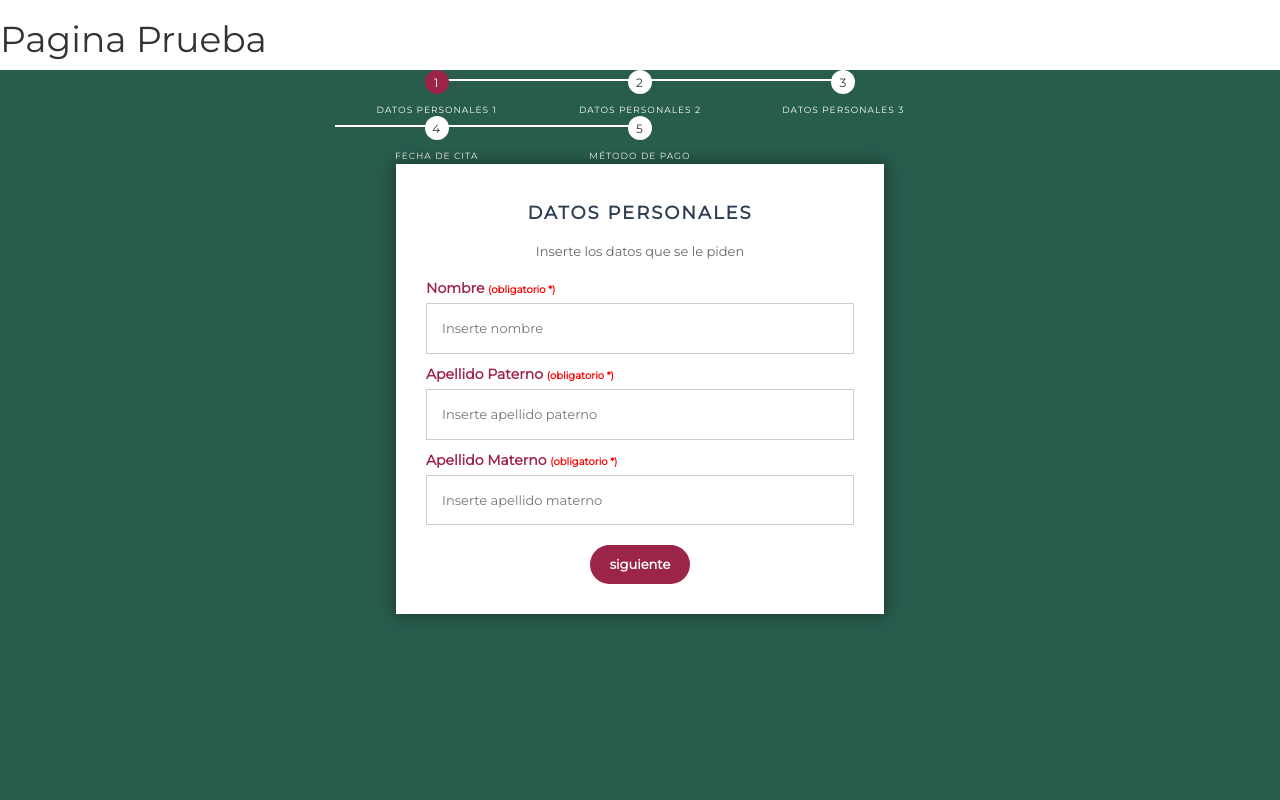
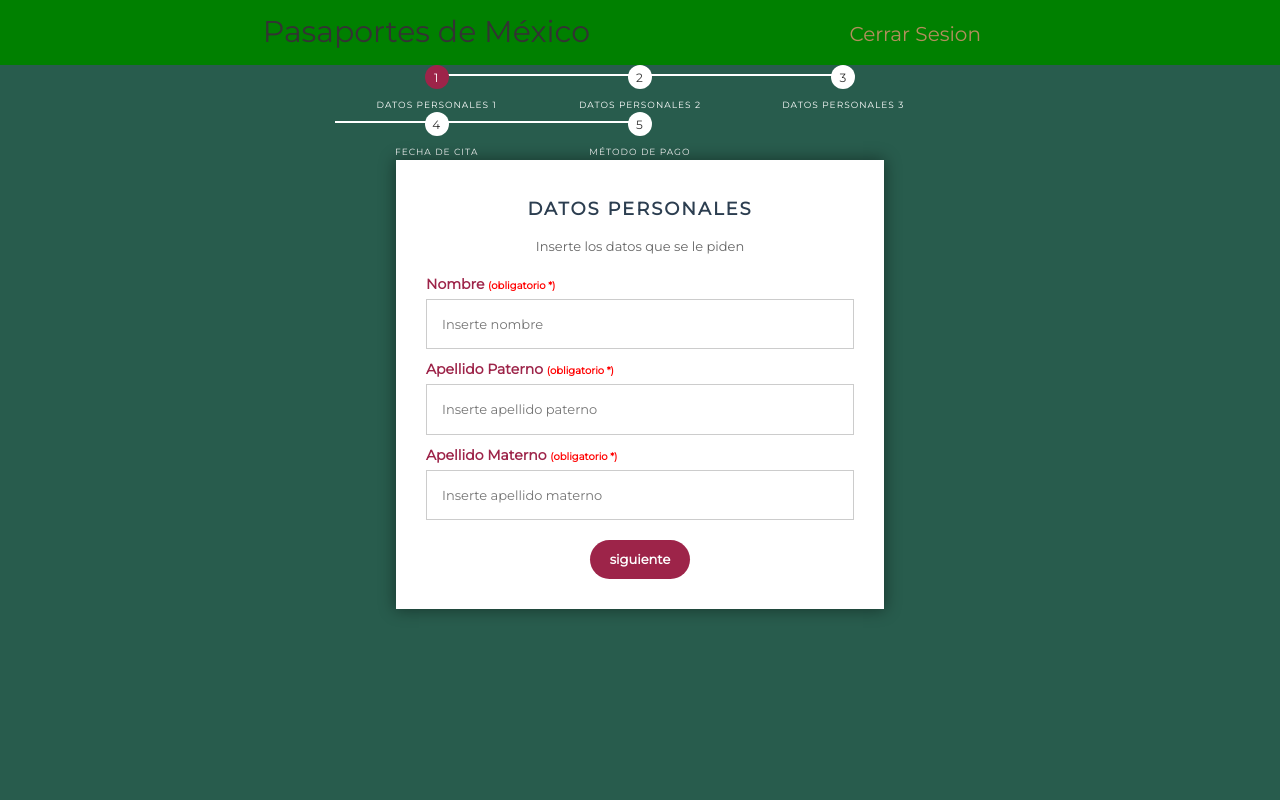
Before and after one commit to JoannaLizSR/ProyectoDIU, a Django app: page /add_cita in a window 1280 px wide. Run offline with Django 4.2, Linux system fonts and the light colour scheme; some libraries are stand-ins or nearby versions.

Commit message:
Update base.html

```diff
--- a/proyectoDiu/proyectoDiuApp/templates/vistas/base.html
+++ b/proyectoDiu/proyectoDiuApp/templates/vistas/base.html
@@ -19,7 +19,17 @@
      <link rel="stylesheet" href="https://cdnjs.cloudflare.com/ajax/libs/font-awesome/4.7.0/css/font-awesome.min.css"
 </head>
 <body>
-    <h1>Pagina Prueba</h1>
+
+    <div class = "container_barra">
+        <h1 >
+          <div style="display:flex; justify-content:space-around;" >
+            <p align=" center" >
+               <h2>Pasaportes de México</h2>
+              <a class="button-tab" href="{% url 'home' %}" style="color: #b38E5D; margin-top:1%;">Cerrar Sesion</a>
+            </p>
+          </div>
+        </h1>
+    </div>
     <div id="content">{%block content%}{%endblock%} </div>
 </body>
 <script>
@@ -135,4 +145,28 @@
         return false;
     })
 </script>
+<style>
+    .container_barra{
+        text-align:center;
+        background-color: green;
+        height:70px;
+        margin-top:-25px
+        }
+
+        .button-tab {
+            border: 3px;
+            background-color: green;
+            text-emphasis-color: #b38E5D;
+            text-decoration-color: black;
+            padding: 15px 32px;
+            text-align: center;
+            display: inline-block;
+            font-size: 20px;
+            margin: 4px 2px;
+            cursor: pointer;
+            width: 200px;
+            vertical-align: middle;
+            margin-left: 2.5em
+    }
+</style>
 </html>
```
